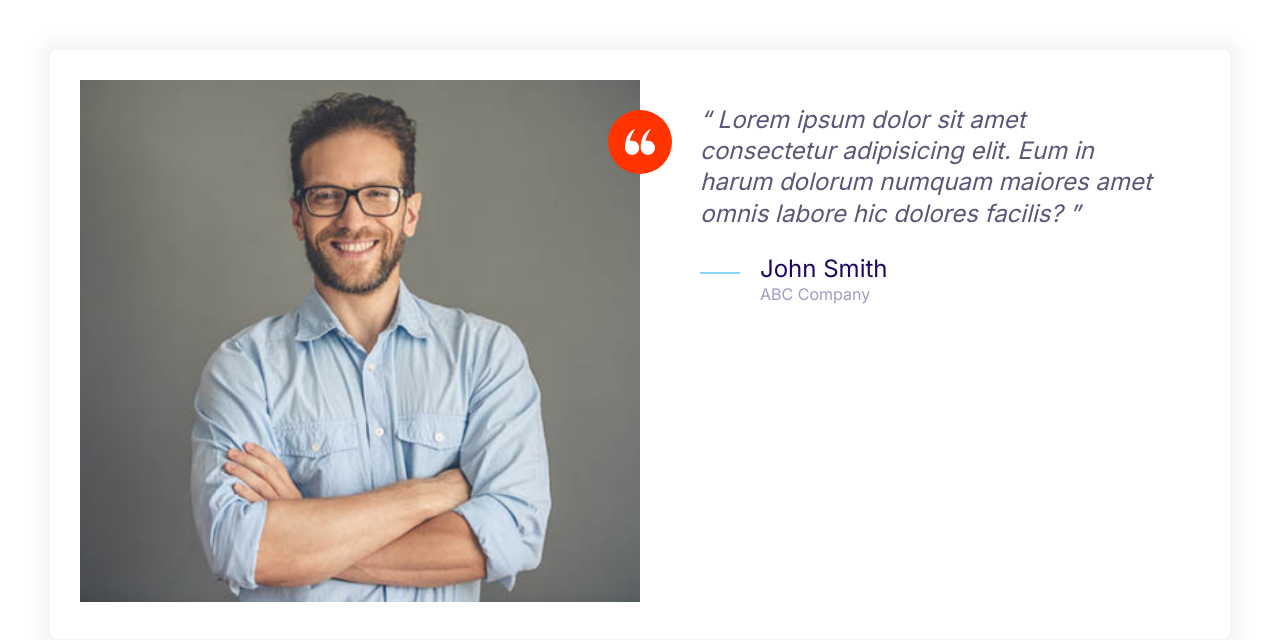
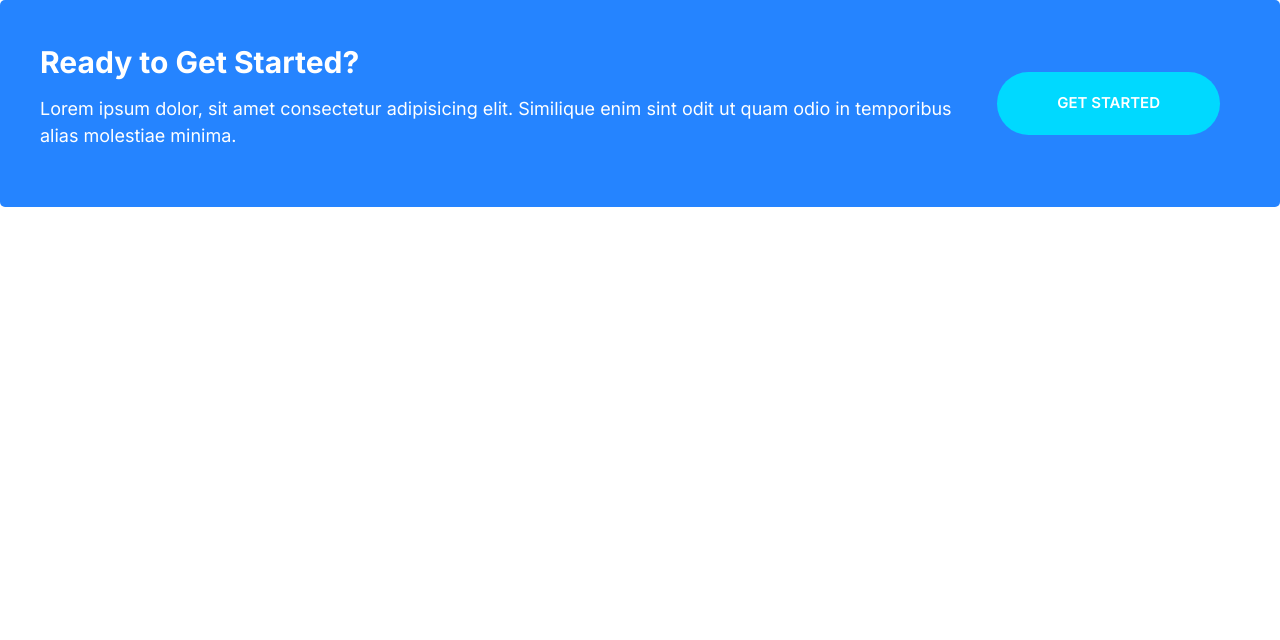
Before and after one commit to pryeshgohil/moshify, a plain HTML site: page index.html in a window 1280 px wide. Drawn offline with Linux system fonts and the light colour scheme.

Commit message:
Build the callout component.

```diff
--- a/css/styles.css
+++ b/css/styles.css
@@ -247,6 +247,11 @@ a {
     color: #fff;
 }
 
+.btn--stretched {
+    padding-left: 6rem;
+    padding-right: 6rem;
+}
+
 @media screen and (min-width: 1024px) {
     .btn {
         font-size: 1.5rem;
@@ -487,3 +492,46 @@ a {
         margin-left: 6rem;
     }
 }
+
+/* Callouts */
+
+.callout {
+    padding: 4rem;
+    border-radius: 5px;
+}
+
+.callout__heading {
+    color:#fff;
+    margin-top: 0;
+    font-size: 3rem;
+}
+
+.callout--primary {
+    background: var(--color-primary);
+    color: #fff;
+}
+
+.callout .btn {
+    justify-self: center;
+    align-self: center;
+}
+
+.callout__content {
+    text-align: center;
+}
+
+@media screen and (min-width: 768px) {
+
+    .callout .grid--1x2 {
+        grid-template-columns: 1fr auto;
+    }
+
+    .callout__content {
+        text-align: left;
+    }
+
+    .callout .btn {
+        justify-self: start;
+        margin: 0 2rem;
+    }
+}
--- a/index.html
+++ b/index.html
@@ -13,36 +13,17 @@
     <link rel="stylesheet" href="css/normalize.css" />
     <link rel="stylesheet" href="css/styles.css" />
   </head>
-  <body style="padding: 5rem">
-    <div class="card testimonial">
+  <body>
+    <div class="callout callout--primary">
       <div class="grid grid--1x2">
-        <div class="testimonial__image">
-          <img src="images/testimonial.jpg" alt="A happy, smiling customer" />
-          <span class="icon-container icon-container--accent">
-            <svg class="icon icon--white icon--small">
-              <use xlink:href="images/sprite.svg#quotes"></use>
-            </svg>
-          </span>
+        <div class="callout__content">
+          <h2 class="callout__heading">Ready to Get Started?</h2>
+          <p>
+            Lorem ipsum dolor, sit amet consectetur adipisicing elit. Similique
+            enim sint odit ut quam odio in temporibus alias molestiae minima.
+          </p>
         </div>
-        <blockquote class="quote">
-          <p class="quote__text">
-            Lorem ipsum dolor sit amet consectetur adipisicing elit. Eum in
-            harum dolorum numquam maiores amet omnis labore hic dolores facilis?
-          </p>
-          <footer>
-            <div class="media">
-              <div class="media__image">
-                <svg class="icon icon--primary quote__line">
-                  <use xlink:href="images/sprite.svg#line"></use>
-                </svg>
-              </div>
-              <div class="media__body">
-                <h3 class="media__title quote__author">John Smith</h3>
-                <p class="quote__organization">ABC Company</p>
-              </div>
-            </div>
-          </footer>
-        </blockquote>
+        <a href="#" class="btn btn--secondary btn--stretched">Get Started</a>
       </div>
     </div>
   </body>
```
Also changed, not shown: components/callouts.html (added, +12 -0 lines).
